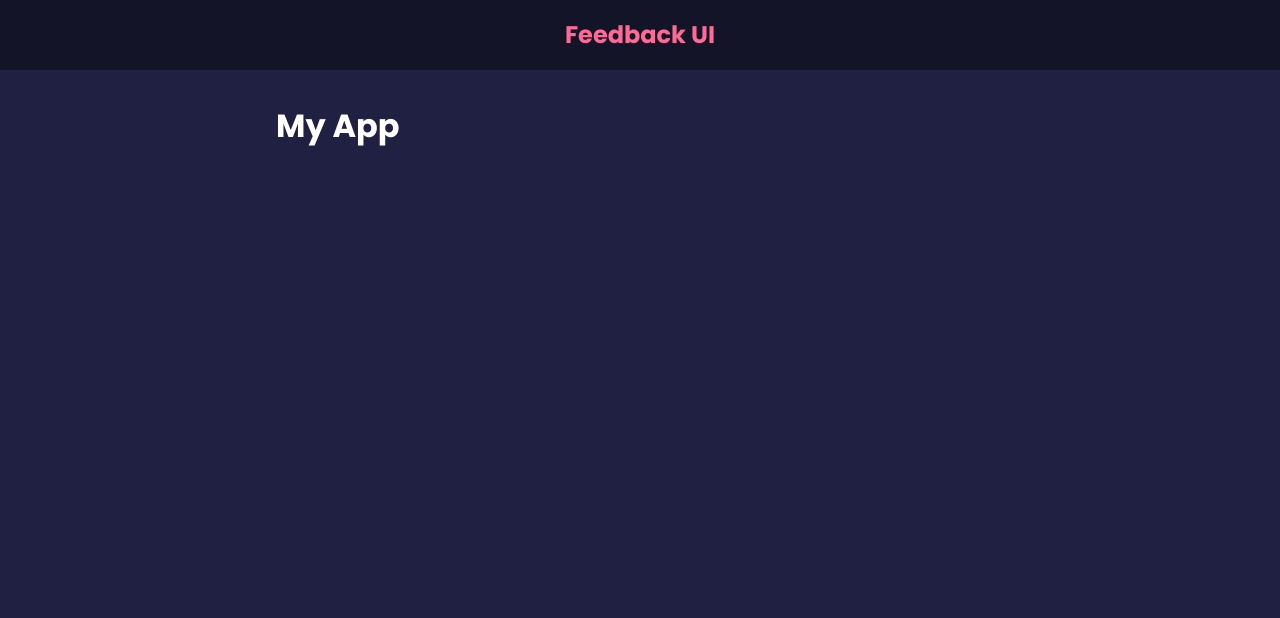
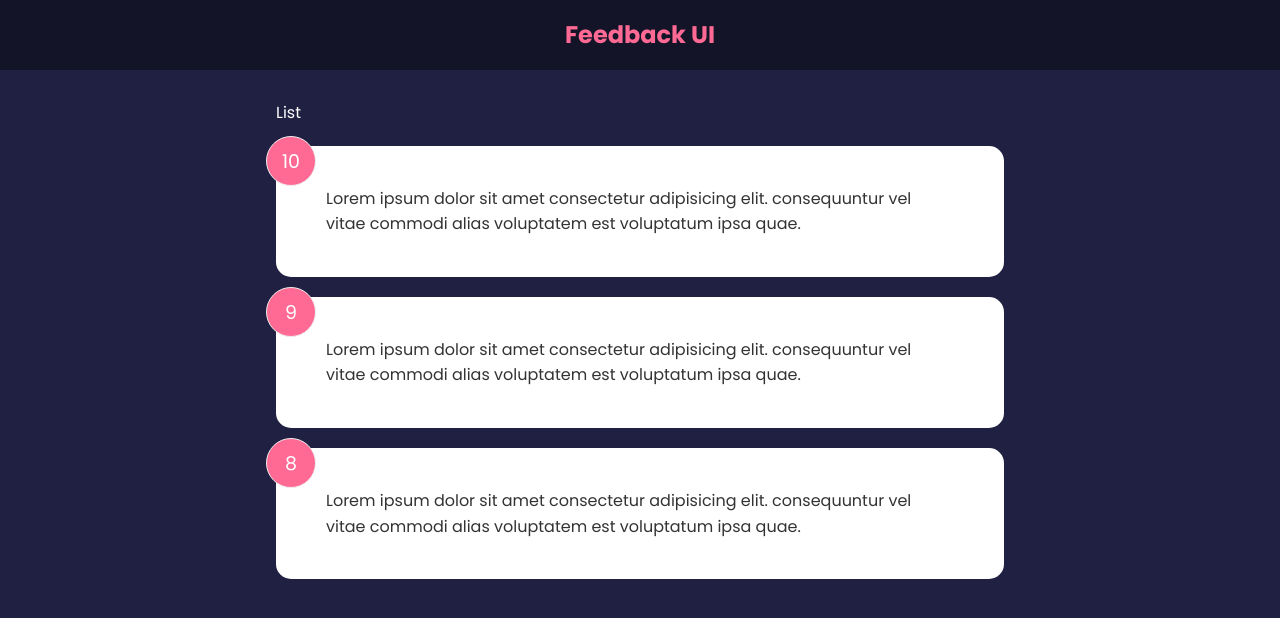
Before and after one commit to miquelespinosa2/feedback-react-app, a React (Create React App) app: page / in a window 1280 px wide. Shown: the top 618 px of the page. Built offline with nearby package versions, Linux system fonts and the light colour scheme.

Commit message:
finished beginning useState

```diff
--- a/src/App.js
+++ b/src/App.js
@@ -1,12 +1,17 @@
+import { useState } from 'react'
 import Header from "./components/Header"
+import FeedbackList from "./components/FeedbackList"
+import FeedbackData from './data/FeedbackData'
 
 
 function App() {
+
+  const [feedback, setFeedback] = useState(FeedbackData)
   return (
     <>
     <Header  />
     <div className="container">
-      <h1>My App</h1>
+      <FeedbackList feedback={feedback} />
     </div>
     </>
   )
--- /dev/null
+++ b/src/components/FeedbackItem.jsx
@@ -0,0 +1,14 @@
+import { useState } from 'react'
+
+function FeedbackItem({item}) {
+
+  return (
+    <div className="card">
+      <div className="num-display">{item.rating}</div>
+      <div className="text-display">{item.text}</div>
+    </div>
+
+)
+}
+
+export default FeedbackItem
--- /dev/null
+++ b/src/components/FeedbackList.jsx
@@ -0,0 +1,16 @@
+import FeedbackItem from './FeedbackItem'
+
+function FeedbackList({feedback}) {
+  if(!feedback || feedback.length === 0) {
+    return <p>No feedback yet</p>
+  }
+  return (
+    <div className='feedback-list'>List
+    {feedback.map((item) => (
+      <FeedbackItem key={item.id} item={item} />
+    ))}
+    </div>
+  )
+}
+
+export default FeedbackList
--- /dev/null
+++ b/src/data/FeedbackData.js
@@ -0,0 +1,19 @@
+const FeedbackData = [
+  {
+    id: 1,
+    rating: 10,
+    text: 'Lorem ipsum dolor sit amet consectetur adipisicing elit. consequuntur vel vitae commodi alias voluptatem est voluptatum ipsa quae.',
+  },
+  {
+    id: 2,
+    rating: 9,
+    text: 'Lorem ipsum dolor sit amet consectetur adipisicing elit. consequuntur vel vitae commodi alias voluptatem est voluptatum ipsa quae.',
+  },
+  {
+    id: 3,
+    rating: 8,
+    text: 'Lorem ipsum dolor sit amet consectetur adipisicing elit. consequuntur vel vitae commodi alias voluptatem est voluptatum ipsa quae.',
+  },
+]
+
+export default FeedbackData
```
